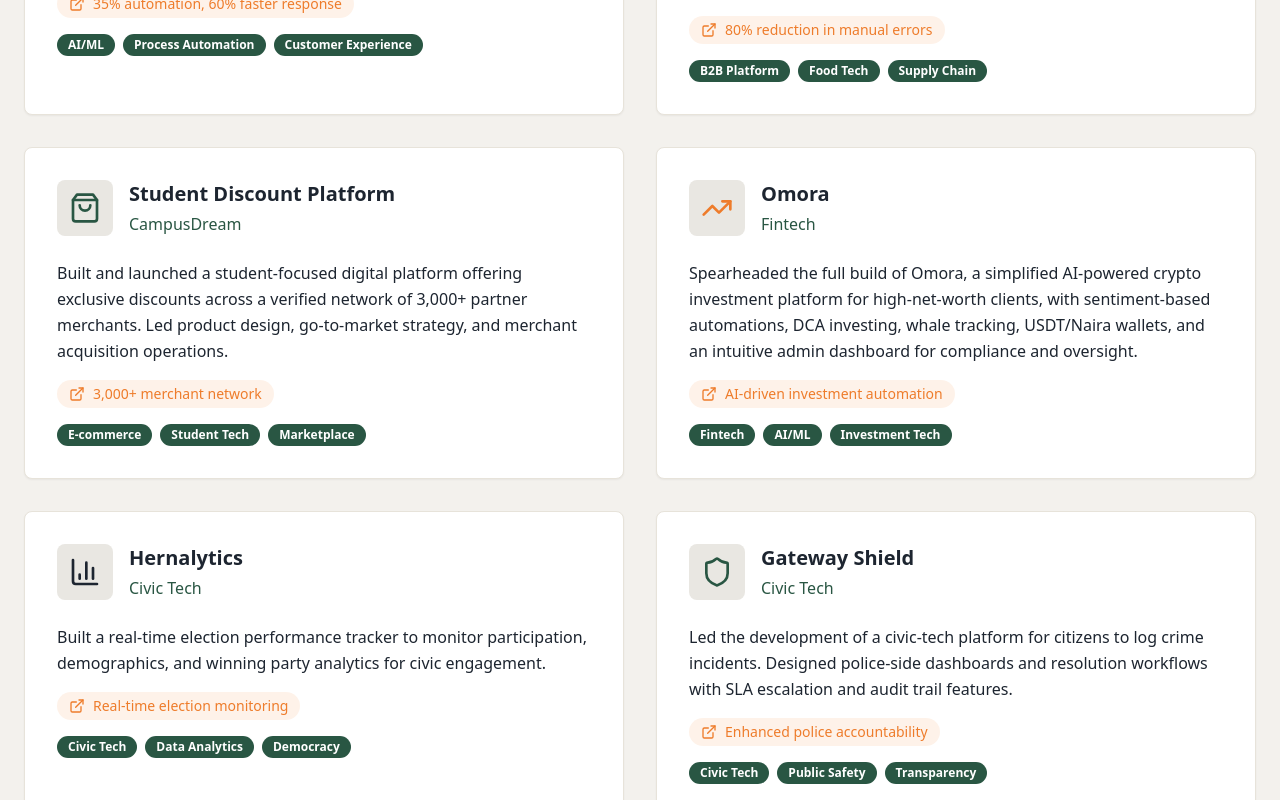
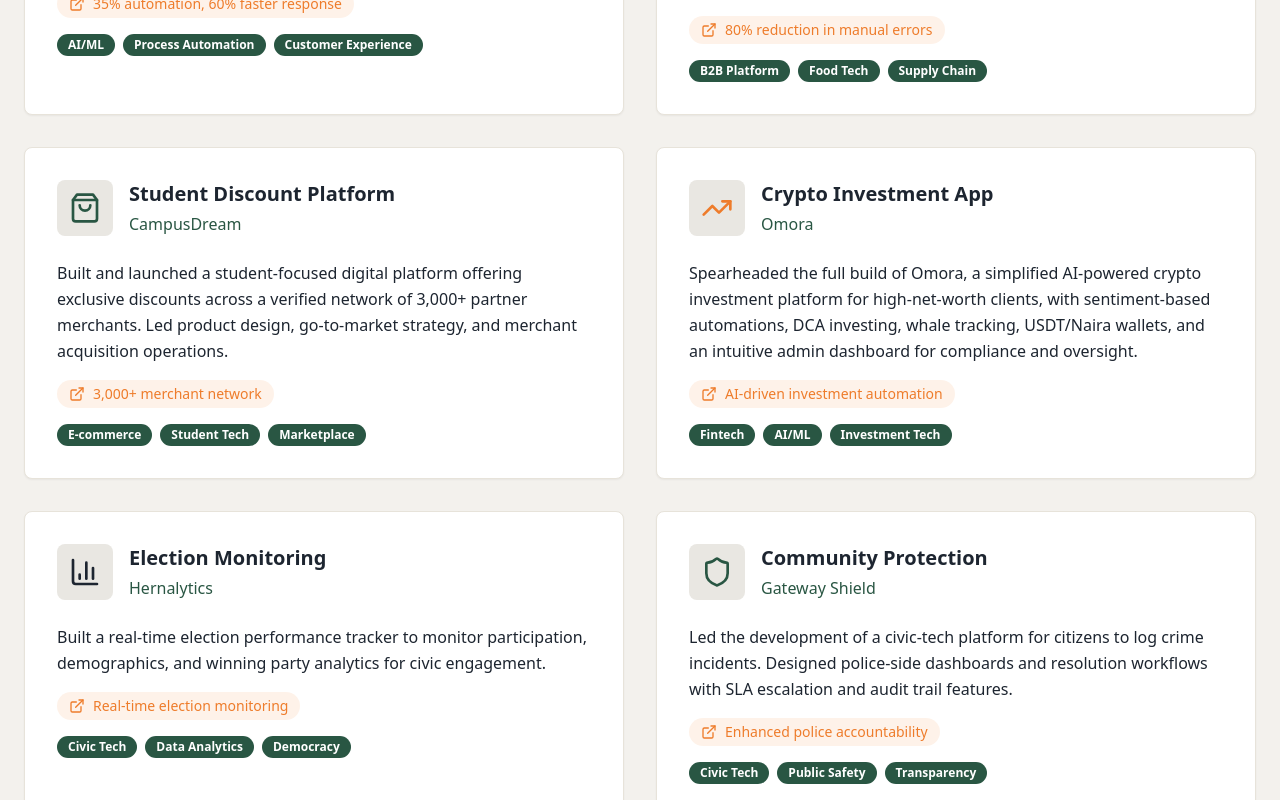
Before and after one commit to odietea/scale-impact-clarity, a React (Vite) app: page / in a window 1280 px wide. Shown: the part 3123-3923 px from the top of the page. Built offline with nearby package versions, Linux system fonts and the light colour scheme.

Commit message:
Changes
Co-authored-by: odietea <33519154+odietea@users.noreply.github.com>

```diff
--- a/src/components/ProjectsSection.tsx
+++ b/src/components/ProjectsSection.tsx
@@ -16,7 +16,7 @@ const ProjectsSection = () => {
     {
       icon: <Truck className="w-8 h-8 text-accent" />,
       title: "B2B Food Tech Platform",
-      company: "Frostflow",
+      company: "Frostflow Foods",
       description: "Led product development for a seafood e-commerce platform connecting hotels and restaurants to premium suppliers. Oversaw platform design, order management logic, payment flow, and automated reconciliation workflows that reduced manual errors by 80%.",
       impact: "80% reduction in manual errors",
       tags: ["B2B Platform", "Food Tech", "Supply Chain"]
@@ -31,24 +31,24 @@ const ProjectsSection = () => {
     },
     {
       icon: <TrendingUp className="w-8 h-8 text-accent" />,
-      title: "Omora",
-      company: "Fintech",
+      title: "Crypto Investment App",
+      company: "Omora",
       description: "Spearheaded the full build of Omora, a simplified AI-powered crypto investment platform for high-net-worth clients, with sentiment-based automations, DCA investing, whale tracking, USDT/Naira wallets, and an intuitive admin dashboard for compliance and oversight.",
       impact: "AI-driven investment automation",
       tags: ["Fintech", "AI/ML", "Investment Tech"]
     },
     {
       icon: <BarChart3 className="w-8 h-8 text-primary" />,
-      title: "Hernalytics",
-      company: "Civic Tech",
+      title: "Election Monitoring",
+      company: "Hernalytics",
       description: "Built a real-time election performance tracker to monitor participation, demographics, and winning party analytics for civic engagement.",
       impact: "Real-time election monitoring",
       tags: ["Civic Tech", "Data Analytics", "Democracy"]
     },
     {
       icon: <Shield className="w-8 h-8 text-secondary" />,
-      title: "Gateway Shield",
-      company: "Civic Tech",
+      title: "Community Protection",
+      company: "Gateway Shield",
       description: "Led the development of a civic-tech platform for citizens to log crime incidents. Designed police-side dashboards and resolution workflows with SLA escalation and audit trail features.",
       impact: "Enhanced police accountability",
       tags: ["Civic Tech", "Public Safety", "Transparency"]
```
